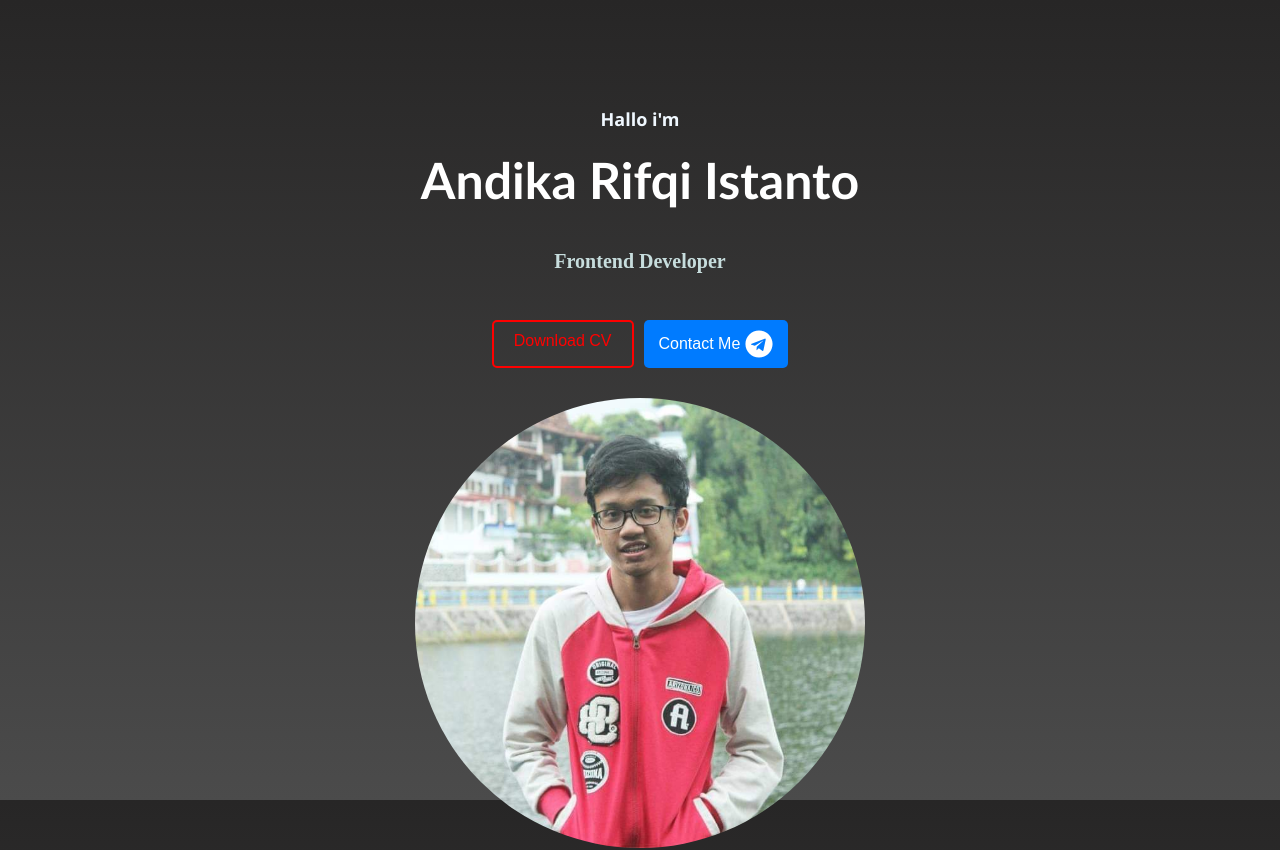
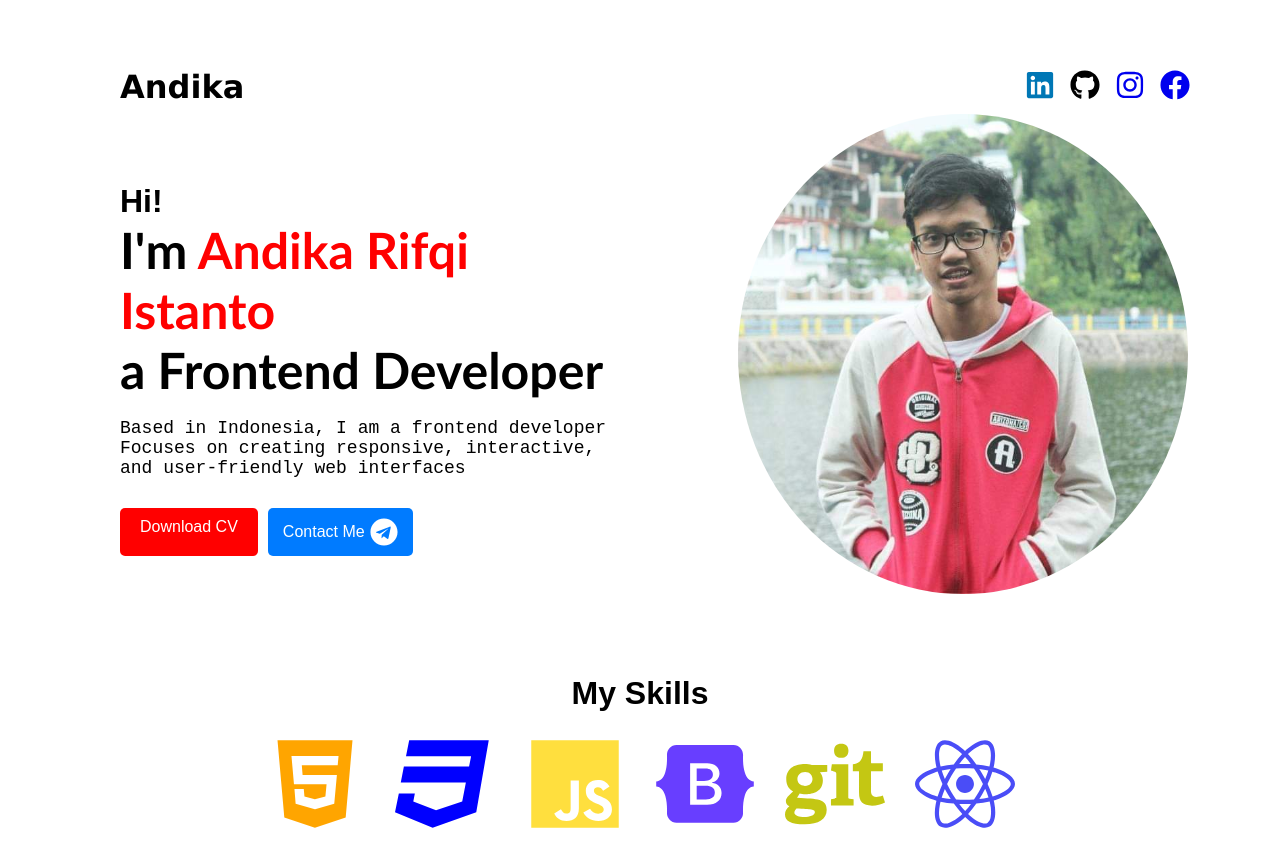
Before and after one commit to andikarifki/react-deploy, a React (Create React App) app: page / in a window 1280 px wide. Shown: the top 850 px of the page. Built offline with nearby package versions, Linux system fonts and the light colour scheme.

Commit message:
update portofolio

```diff
--- a/package.json
+++ b/package.json
@@ -9,7 +9,7 @@
     "@testing-library/user-event": "^13.5.0",
     "react": "^18.3.1",
     "react-dom": "^18.3.1",
-    "react-icons": "^5.3.0",
+    "react-icons": "^5.4.0",
     "react-scripts": "5.0.1",
     "web-vitals": "^2.1.4"
   },
--- a/src/components/About.js
+++ b/src/components/About.js
@@ -1,12 +1,38 @@
 import React from "react";
+import "./css/Profile.css";
+import profilePicture from "../assets/images/profiles.jpg"; // Naik satu level ke src
 import "./css/About.css";
 import { FaTelegram } from "react-icons/fa";
 
 const About = () => {
   return (
     <div className="about">
-      <h1 className="heading-name">Andika Rifqi Istanto</h1>
-      <h2 className="heading-position">Frontend Developer</h2>
+      {/* Container untuk teks dan tombol */}
+      <div className="text-container">
+        <h1 className="name">
+          Hi!
+          <span className="new-line">
+            I'm <span style={{ color: "red" }}>Andika Rifqi Istanto</span>
+          </span>
+          <span className="new-line-2">a Frontend Developer</span>
+        </h1>
+
+        <p
+          style={{
+            color: "black",
+            fontSize: "18px",
+            fontFamily: "monospace",
+            paddingLeft: "40px",
+          }}
+        >
+          Based in Indonesia, I am a frontend developer
+          <span className="new-paragraph">
+            Focuses on creating responsive, interactive, and user-friendly web
+            interfaces
+          </span>
+        </p>
+
+        {/* Link Container dipindahkan ke bawah teks */}
         <div className="link-container">
           <a
             href="https://andikarifki.github.io/react-deploy/CV.pdf"
@@ -16,7 +42,7 @@ const About = () => {
             Download CV
           </a>
           <a
-          href="https://t.me/Andikarifki18" // Ganti dengan username Telegram Anda
+            href="https://t.me/Andikarifki18"
             target="_blank"
             rel="noopener noreferrer"
             className="link-telegram"
@@ -25,6 +51,12 @@ const About = () => {
           </a>
         </div>
       </div>
+
+      {/* Foto tetap di sebelah kanan */}
+      <div className="profile">
+        <img src={profilePicture} alt="Profile" className="profile-picture" />
+      </div>
+    </div>
   );
 };
 
--- a/src/components/Header.js
+++ b/src/components/Header.js
@@ -1,11 +1,13 @@
 import React from "react";
 import "./css/Header.css";
 import "./css/Homepage.css";
+import Icon from "./Icon";
 
 const Header = () => {
   return (
     <header className="header">
-      <h1 className="heading-header">Hallo i'm</h1>
+      <h1 className="heading-name">Andika</h1>
+      <Icon className="icon-right" />
     </header>
   );
 };
--- a/src/components/Homepage.js
+++ b/src/components/Homepage.js
@@ -1,15 +1,15 @@
 import React from "react";
 import About from "./About";
-import Profile from "./Profile";
 import Header from "./Header";
 import "./css/Homepage.css"; // Mengimpor CSS dari folder yang sama
+import Skills from "./Skills";
 
 function Homepage() {
   return (
     <>
       <Header />
       <About />
-      <Profile />
+      <Skills />
     </>
   );
 }
--- a/src/components/Icon.js
+++ b/src/components/Icon.js
@@ -1,11 +1,10 @@
 import React from "react";
 import "./css/Icon.css";
-import { FaLinkedin, FaGithub, FaInstagram } from "react-icons/fa"; // Import LinkedIn, GitHub, dan Instagram icons
+import { FaLinkedin, FaGithub, FaInstagram, FaFacebook } from "react-icons/fa"; // Import LinkedIn, GitHub, dan Instagram icons
 
 export default function Icon() {
   return (
     <div className="icon-container">
-      <h1 className="heading-icon">Contact Me On Social Media</h1>
       <div className="icon-links-container">
         <div className="icon">
           <a
@@ -24,7 +23,7 @@ export default function Icon() {
             rel="noopener noreferrer"
             className="github-icon"
           >
-            <FaGithub size={30} color="white" />
+            <FaGithub size={30} color="black" />
           </a>
         </div>
         <div className="icon">
@@ -34,7 +33,17 @@ export default function Icon() {
             rel="noopener noreferrer"
             className="instagram-icon"
           >
-            <FaInstagram size={30} color="#E1306C" />
+            <FaInstagram size={30} />
+          </a>
+        </div>
+        <div className="icon">
+          <a
+            href="https://www.instagram.com/andikarifqi18/"
+            target="_blank"
+            rel="noopener noreferrer"
+            className="facebook-icon"
+          >
+            <FaFacebook size={30} />
           </a>
         </div>
       </div>
--- a/src/components/Profile.js
+++ /dev/null
@@ -1,17 +0,0 @@
-import React from "react";
-import Icon from "./Icon";
-import "./css/Profile.css";
-import profilePicture from "../assets/images/profiles.jpg"; // Naik satu level ke src
-
-const Profile = () => {
-  return (
-    <div>
-      <div className="profile">
-        <img src={profilePicture} alt="Profile" className="profile-picture" />
-        <Icon />
-      </div>
-    </div>
-  );
-};
-
-export default Profile;
--- /dev/null
+++ b/src/components/Skills.js
@@ -0,0 +1,40 @@
+import React from "react";
+import "./css/Experience.css";
+import postmanLogo from "../assets/images/postman.png";
+import {
+  FaHtml5,
+  FaCss3,
+  FaJs,
+  FaBootstrap,
+  FaGit,
+  FaReact,
+  FaLaravel,
+  FaPhp,
+  FaGitlab,
+  FaFigma,
+} from "react-icons/fa";
+
+const Skills = () => {
+  return (
+    <div className="experience">
+      <h1 style={{ color: "black" }}>My Skills</h1>
+      <div className="icons">
+        <FaHtml5 size={100} color="orange" />
+        <FaCss3 size={100} color="blue" />
+        <FaJs size={100} color="rgb(255, 223, 62)" />
+        <FaBootstrap size={100} color="rgb(104, 62, 255)" />
+        <FaGit size={100} color="rgb(196, 199, 19)" />
+        <FaReact size={100} color="rgb(74, 77, 247)" />
+      </div>
+      <div className="icons">
+        <FaLaravel size={100} color="rgb(255, 0, 0)" />
+        <FaPhp size={100} color="rgb(2, 59, 245)" />
+        <FaGitlab size={100} color="rgb(250, 134, 38)" />
+        <img src={postmanLogo} alt="Postman Icon" width={100} height={100} />
+        <FaFigma size={100} color="blue" />
+      </div>
+    </div>
+  );
+};
+
+export default Skills;
--- a/src/components/css/About.css
+++ b/src/components/css/About.css
@@ -1,46 +1,63 @@
 .about {
-  padding: 20px; /* Optional: Add some padding */
+  display: flex;
+  align-items: center; /* Pusatkan elemen secara vertikal */
+  justify-content: space-between; /* Buat jarak maksimal antara teks & foto */
+  gap: 50px; /* Beri jarak antara teks dan foto */
+  height: 50vh; /* Pastikan section memenuhi tinggi layar */
+  text-align: left; /* Pastikan teks tetap rata kiri */
+}
+
+.about .name {
+  flex: 1; /* Biar teks memenuhi ruang yang tersedia */
+  text-align: left; /* Pastikan teks rata kiri */
+}
+
+.text-container {
+  flex: 1; /* Agar teks memenuhi ruang yang tersedia */
+  text-align: left; /* Pastikan teks rata kiri */
+  padding-left: 80px;
+}
+
+.name {
+  color: rgb(0, 0, 0);
   display: flex; /* Enable flexbox */
   flex-direction: column; /* Stack children vertically */
-  align-items: center; /* Center horizontally */
+  align-items: flex-start; /* Pindahkan ke kiri */
+  text-align: left; /* Pastikan teks juga rata kiri */
+  position: relative;
+  margin-top: 30px;
+  margin-bottom: 0px;
+  padding-left: 40px; /* Beri padding agar tidak terlalu mepet */
 }
 
-.heading-name {
-  color: white;
-  display: flex; /* Enable flexbox */
-  flex-direction: column; /* Stack children vertically */
-  align-items: center; /* Center horizontally */
+.new-line {
+  display: block; /* Memastikan teks turun ke baris baru */
   font-size: 50px;
-  position: relative;
-  margin-top: 30px;
-  margin-bottom: 00px;
   font-family: 'Trebuchet MS', 'Lucida Sans Unicode', 'Lucida Grande', 'Lucida Sans', Arial, sans-serif;
 }
 
-.heading-position {
-  color: rgb(199, 221, 221);
-  display: flex; /* Enable flexbox */
-  flex-direction: column; /* Stack children vertically */
-  align-items: center; /* Center horizontally */
-  font-size: 20px;
-  position: relative;
-  font-family: "Times New Roman", Times, serif;
-  margin-top: 40px;
+.new-line-2 {
+  display: block; /* Memastikan teks turun ke baris baru */
+  font-size: 50px;
+  font-family: 'Trebuchet MS', 'Lucida Sans Unicode', 'Lucida Grande', 'Lucida Sans', Arial, sans-serif;
+}
+
+.new-paragraph {
+  display: block;
 }
 
 /* Container untuk link agar berdampingan */
 .link-container {
   display: flex;
-  justify-content: center; /* Agar link berada di tengah secara horizontal */
+  padding: 0 40px;
   gap: 10px; /* Jarak antara kedua link */
   margin-top: 30px; /* Tambahan jarak atas */
 }
 
 /* CSS untuk link-pdf */
 .link-pdf {
-  background-color: transparent;
-  border: 2px solid red;
-  color: red;
+  background-color: red;
+  color: rgb(255, 255, 255);
   padding: 10px 20px;
   text-decoration: none;
   border-radius: 5px;
@@ -50,8 +67,8 @@
 
 /* CSS saat link-pdf di-hover */
 .link-pdf:hover {
-  background-color: red;
-  color: white;
+  background-color: rgb(236, 139, 139);
+  color: rgb(255, 255, 255);
 }
 
 /* CSS untuk link-telegram */
--- /dev/null
+++ b/src/components/css/Experience.css
@@ -0,0 +1,17 @@
+.experience {
+    padding-top: 100px;
+    display: flex;
+    flex-direction: column; /* Susun elemen secara vertikal */
+    justify-content: center; /* Pusatkan secara vertikal */
+    align-items: center; /* Pusatkan secara horizontal */
+    text-align: center; /* Memastikan teks terpusat */
+  }
+
+  .icons {
+    display: flex;
+    flex-direction: row; /* Susun ikon secara horizontal */
+    justify-content: center; /* Pusatkan ikon secara horizontal */
+    align-items: center; /* Pusatkan ikon secara vertikal */
+    gap: 30px; /* Menambahkan jarak antar ikon */
+    margin-bottom: 30px; /* Memberikan jarak antara dua baris ikon */
+  }
--- a/src/components/css/Header.css
+++ b/src/components/css/Header.css
@@ -1,14 +1,20 @@
 .header {
   display: flex;
-  justify-content: center; /* Horizontally center */
-  align-items: center; /* Vertically center */
-  height: 100px; /* Adjust height as needed */
-  color: aliceblue;
+  justify-content: space-between; /* Membuat jarak maksimal antara elemen */
+  align-items: center; /* Memastikan vertikal rata tengah */
+  padding: 0 40px; /* Beri padding agar tidak terlalu mepet */
+  margin-top: 20px;
 }
 
-.heading-header {
-  margin-top: 150px;
-  font-size: large;
-  font-family: "Segoe UI", Tahoma, Geneva, Verdana, sans-serif;
-  font-style: normal;
+.heading-name{
+  display: flex;
+  justify-content: space-between;
+  font-family: 'Lucida Sans', 'Lucida Sans Regular', 'Lucida Grande', 'Lucida Sans Unicode', Geneva, Verdana, sans-serif;
+  color: black;
+  padding-left: 80px; /* Beri padding agar tidak terlalu mepet */
+
 }
+
+.icon-right {
+  margin-left: auto; /* Mendorong ikon ke kanan */
+}
--- a/src/components/css/Homepage.css
+++ b/src/components/css/Homepage.css
@@ -1,6 +1,6 @@
 body, html {
   height: 100%; /* Pastikan body dan html mengisi seluruh layar */
-  background: linear-gradient(to bottom, #272626, #4b4b4b); /* Gradasi dari #272626 ke #4b4b4b */
+  background: white;
   margin: 0; /* Menghilangkan margin default */
   font-family: Arial, sans-serif; /* Font yang responsif */
   color: white; /* Pastikan teks berwarna putih agar kontras dengan latar belakang gelap */
@@ -10,7 +10,7 @@ body, html {
 @media (max-width: 600px) {
   body, html {
     /* Menyesuaikan gradasi agar lebih smooth di layar kecil */
-    background: radial-gradient(circle, #272626, #4b4b4b); /* Gradasi melingkar dari tengah */
+    background: white
   }
 }
 
@@ -18,6 +18,6 @@ body, html {
 @media (max-width: 400px) {
   body, html {
     /* Menambahkan penyesuaian lebih lanjut jika diperlukan */
-    background: radial-gradient(circle, #272626, #4b4b4b); /* Gradasi melingkar dari tengah */
+    background: white
   }
 }
--- a/src/components/css/Profile.css
+++ b/src/components/css/Profile.css
@@ -1,13 +1,14 @@
 .profile {
-  text-align: center; /* Memusatkan teks */
-
+  flex: 1; /* Foto menempati ruang yang sama */
+  display: flex;
+  justify-content: center; /* Pusatkan gambar di dalam div */
+  padding-right: 40px;
 }
 
 .profile-picture {
   border-radius: 50%; /* Membuat gambar berbentuk lingkaran */
   width: 450px; /* Atur lebar gambar */
-  height: 450px; /* Sesuaikan tinggi gambar agar sama dengan lebar */
-  margin-top: 10px;
+  height: 480px; /* Sesuaikan tinggi gambar agar sama dengan lebar */
   object-fit: cover; /* Menjaga proporsi gambar saat berubah bentuk */
 }
 
```
Also changed, not shown: src/assets/images/postman.png (added), 1 other file (tests, documents, lock files or other folders). Lines whose indentation alone changed are shown as unchanged.
